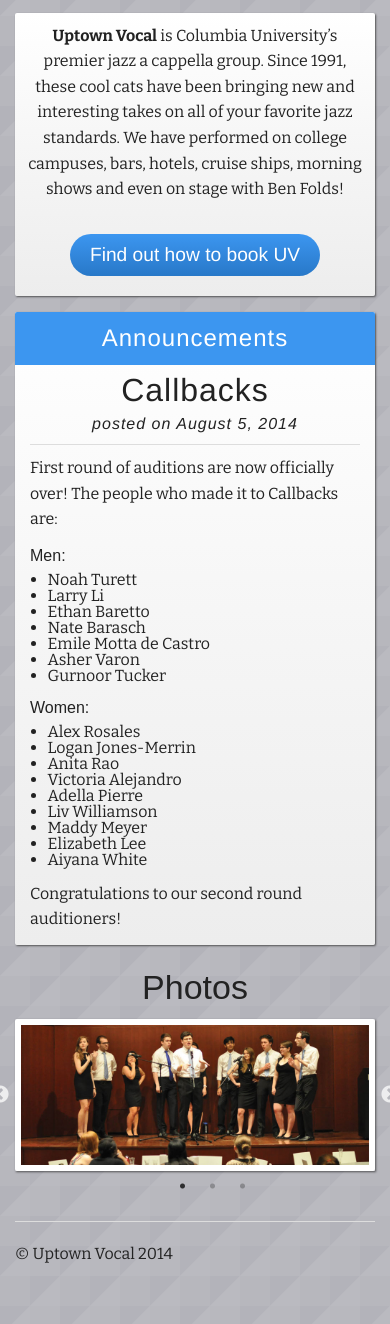
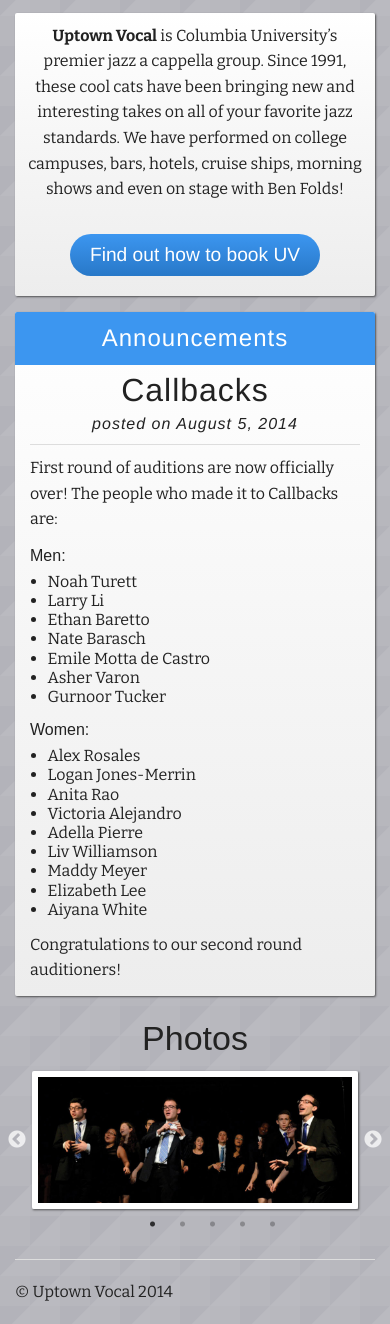
Before and after one commit to uptownvocal/uptownvocal.github.io, a Jekyll site: the page built from index.html, in a window 390 px wide. Shown: the part 464-1788 px from the top of the page. Built offline with Jekyll 4.4.1, drawn with Linux system fonts in a browser that asks for light colours; some web fonts are replaced; before the commit the page ends 1751 px from its top, so only the background shows below that.

Commit message:
Images for Slider

```diff
--- a/assets/css/style.css
+++ b/assets/css/style.css
@@ -57,21 +57,21 @@
   background-color: rgb(255,150,0);
   height: 58px;
 
-  -webkit-box-shadow: 1px 0px rgb(200,100,0), 0px 1px rgb(127,75,0),
+  -webkit-box-shadow: 1px 0 rgb(200,100,0), 0 1px rgb(127,75,0),
   2px 1px rgb(200,100,0), 1px 2px rgb(127,75,0),
   3px 2px rgb(200,100,0), 2px 3px rgb(127,75,0),
   4px 3px rgb(200,100,0), 3px 4px rgb(127,75,0),
   5px 4px rgb(200,100,0), 4px 5px rgb(127,75,0),
   6px 5px rgb(200,100,0), 5px 6px rgb(127,75,0);
 
-  -moz-box-shadow: 1px 0px rgb(200,100,0), 0px 1px rgb(127,75,0),
+  -moz-box-shadow: 1px 0 rgb(200,100,0), 0 1px rgb(127,75,0),
   2px 1px rgb(200,100,0), 1px 2px rgb(127,75,0),
   3px 2px rgb(200,100,0), 2px 3px rgb(127,75,0),
   4px 3px rgb(200,100,0), 3px 4px rgb(127,75,0),
   5px 4px rgb(200,100,0), 4px 5px rgb(127,75,0),
   6px 5px rgb(200,100,0), 5px 6px rgb(127,75,0);
 
-  box-shadow: 1px 0px rgb(200,100,0), 0px 1px rgb(127,75,0),
+  box-shadow: 1px 0 rgb(200,100,0), 0 1px rgb(127,75,0),
   2px 1px rgb(200,100,0), 1px 2px rgb(127,75,0),
   3px 2px rgb(200,100,0), 2px 3px rgb(127,75,0),
   4px 3px rgb(200,100,0), 3px 4px rgb(127,75,0),
@@ -86,21 +86,21 @@
 .navbutton {
   background-color: rgb(60,150,240);
 
-  -webkit-box-shadow: 1px 0px rgb(50,125,200), 0px 1px rgb(45,110,175),
+  -webkit-box-shadow: 1px 0 rgb(50,125,200), 0 1px rgb(45,110,175),
   2px 1px rgb(50,125,200), 1px 2px rgb(45,110,175),
   3px 2px rgb(50,125,200), 2px 3px rgb(45,110,175),
   4px 3px rgb(50,125,200), 3px 4px rgb(45,110,175),
   5px 4px rgb(50,125,200), 4px 5px rgb(45,110,175),
   6px 5px rgb(50,125,200), 5px 6px rgb(45,110,175);
 
-  -moz-box-shadow: 1px 0px rgb(50,125,200), 0px 1px rgb(45,110,175),
+  -moz-box-shadow: 1px 0 rgb(50,125,200), 0 1px rgb(45,110,175),
   2px 1px rgb(50,125,200), 1px 2px rgb(45,110,175),
   3px 2px rgb(50,125,200), 2px 3px rgb(45,110,175),
   4px 3px rgb(50,125,200), 3px 4px rgb(45,110,175),
   5px 4px rgb(50,125,200), 4px 5px rgb(45,110,175),
   6px 5px rgb(50,125,200), 5px 6px rgb(45,110,175);
 
-  box-shadow: 1px 0px rgb(50,125,200), 0px 1px rgb(45,110,175),
+  box-shadow: 1px 0 rgb(50,125,200), 0 1px rgb(45,110,175),
   2px 1px rgb(50,125,200), 1px 2px rgb(45,110,175),
   3px 2px rgb(50,125,200), 2px 3px rgb(45,110,175),
   4px 3px rgb(50,125,200), 3px 4px rgb(45,110,175),
@@ -174,6 +174,7 @@
   border-radius:         2px;
 
   /* Gradient */
+  background: rgb(255,255,255);
   background: rgba(255,255,255,1);
   background: -moz-linear-gradient(top, rgba(255,255,255,1) 0%, rgba(246,246,246,1) 47%, rgba(237,237,237,1) 100%);
   background: -webkit-gradient(left top, left bottom, color-stop(0%, rgba(255,255,255,1)), color-stop(47%, rgba(246,246,246,1)), color-stop(100%, rgba(237,237,237,1)));
@@ -182,7 +183,6 @@
   background: -ms-linear-gradient(top, rgba(255,255,255,1) 0%, rgba(246,246,246,1) 47%, rgba(237,237,237,1) 100%);
   background: linear-gradient(to bottom, rgba(255,255,255,1) 0%, rgba(246,246,246,1) 47%, rgba(237,237,237,1) 100%);
   filter: progid:DXImageTransform.Microsoft.gradient( startColorstr='#ffffff', endColorstr='#ededed', GradientType=0 );
-
 }
 
 .left-column {
@@ -345,7 +345,8 @@
   transition: border .1s ease-in-out;
 
   -webkit-transition: border .1s ease-in-out;
-  -moz-transition: border .1s ease-in-out;
+  -moz-transition:    border .1s ease-in-out;
+  -o-transition:      border .1s ease-in-out;
 }
 
 .members-grid img:hover{
@@ -374,8 +375,10 @@
   opacity:0;
 
   -webkit-transition: opacity 400ms ease-in;
-  -moz-transition: opacity 400ms ease-in;
-  transition: opacity 400ms ease-in;
+  -moz-transition:    opacity 400ms ease-in;
+  -o-transition:      opacity 400ms ease-in;
+
+  transition:         opacity 400ms ease-in;
 
   pointer-events: none;
 }
@@ -444,10 +447,14 @@
   .events h2 { font-size: 1rem; text-align: center; margin-top: 0; }
   .events h3 { font-size: 1.4rem; }
   .events h4 { font-size: 1rem; margin-bottom: .3rem; }
-  .events li { font-size: 1rem; }
+  .events li { font-size: 1rem; line-height: 1.2rem; }
   .events ul { margin-bottom: .8rem; }
   .events p  { font-size: 1rem; margin-bottom: .8rem; }
 
+  .photos {
+    padding-left: 32px;
+    padding-right: 32px;
+  }
 }
 
 
--- a/index.html
+++ b/index.html
@@ -80,6 +80,15 @@
           <div>
             <img src="{{ site.imgurl }}/slider/imageC.jpg" alt="slide 3" />
           </div>
+
+          <div>
+            <img src="{{ site.imgurl }}/slider/imageD.jpg" alt="slide 4" />
+          </div>
+
+          <div>
+            <img src="{{ site.imgurl }}/slider/imageE.jpg" alt="slide 5" />
+          </div>
+
         </div>
       </div>
     </div>
```
Also changed, not shown: assets/img/slider/imageA.jpg, assets/img/slider/imageB.jpg, assets/img/slider/imageC.jpg, assets/img/slider/imageD.jpg (added), assets/img/slider/imageE.jpg (added).
